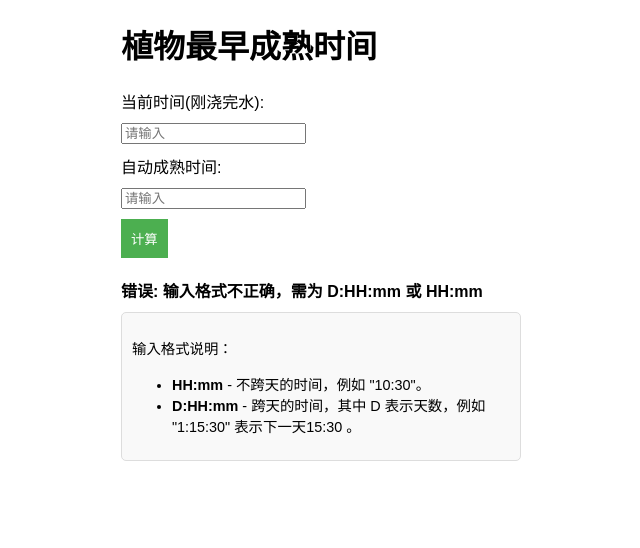
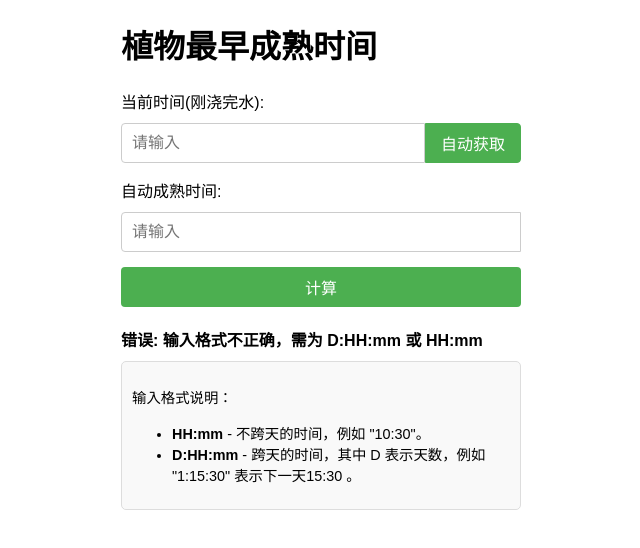
Before and after one commit to gsbsdjz/gsbsdjz.github.io, a plain HTML site: page index.html in a window 1280 px wide. Both pictures are taken after a click on the button "计算". Shown: the whole page, without its empty margins (319-959 px from the left). Drawn offline with Linux system fonts and the light colour scheme.

Commit message:
Update index.html

```diff
--- a/index.html
+++ b/index.html
@@ -9,45 +9,64 @@
             font-family: Arial, sans-serif;
             margin: 20px;
         }
+
         .container {
             max-width: 400px;
             margin: 0 auto;
         }
-        label, input {
+
+        label {
             display: block;
             margin-bottom: 10px;
         }
+
+        .input-group {
+            display: flex;
+            margin-bottom: 15px;
+        }
+
+        input {
+            flex: 1;
+            padding: 0 10px;
+            font-size: 16px;
+            height: 40px;
+            box-sizing: border-box;
+            border: 1px solid #ccc;
+            border-radius: 4px;
+        }
+
+        .input-group input {
+            border-radius: 4px 0 0 4px; /* 左侧圆角 */
+        }
+
         button {
-            padding: 10px;
+            height: 40px;
+            padding: 0 15px;
+            font-size: 16px;
             background-color: #4CAF50;
             color: white;
-            border: none;
+            border: 1px solid #4CAF50;
+            border-radius: 0 4px 4px 0; /* 右侧圆角 */
             cursor: pointer;
         }
+
         button:hover {
             background-color: #45a049;
         }
+
         .result {
             margin-top: 20px;
             font-weight: bold;
         }
+
         .format-info {
-            display: block; /* 直接显示 */
+            display: block;
             margin-top: 10px;
             font-size: 0.9em;
             background-color: #f9f9f9;
             padding: 10px;
             border: 1px solid #ddd;
             border-radius: 5px;
-        }
-        .format-link {
-            color: #007BFF;
-            text-decoration: underline;
-            cursor: pointer;
-            margin-left: 10px;
-        }
-        .format-link:hover {
-            color: #0056b3;
         }
     </style>
 </head>
@@ -57,14 +76,20 @@
     <h1>植物最早成熟时间</h1>
 
     <label for="currentTime">当前时间(刚浇完水):</label>
-    <div style="display: flex; align-items: center;">
+    <div class="input-group">
         <input type="text" id="currentTime" placeholder="请输入">
+        <button onclick="fillCurrentTime()">自动获取</button>
     </div>
 
     <label for="autoMatureTime">自动成熟时间:</label>
+    <div class="input-group">
         <input type="text" id="autoMatureTime" placeholder="请输入">
+    </div>
 
-    <button onclick="calculateMaturity()">计算</button>
+    <button onclick="calculateMaturity()"
+            style="width: 100%; height: 40px; background-color: #4CAF50; color: white; border: none; border-radius: 4px; font-size: 16px;">
+        计算
+    </button>
 
     <div class="result" id="result"></div>
 
@@ -78,48 +103,39 @@
 </div>
 
 <script>
+    function fillCurrentTime() {
+        const now = new Date();
+        const hours = String(now.getHours()).padStart(2, '0');
+        const minutes = String(now.getMinutes()).padStart(2, '0');
+        document.getElementById('currentTime').value = `${hours}:${minutes}`;
+    }
+
     function parseTime(inputStr) {
         const parts = inputStr.split(':');
-
         if (parts.length === 3) {
-        // 解析 D:HH:MM 格式
             const days = parseInt(parts[0], 10);
             const hours = parseInt(parts[1], 10);
             const minutes = parseInt(parts[2], 10);
-        return { totalHours: days * 24 + hours, minutes: minutes };
+            return {totalHours: days * 24 + hours, minutes: minutes};
         } else if (parts.length === 2) {
-        // 解析 HH:MM 格式
             const hours = parseInt(parts[0], 10);
             const minutes = parseInt(parts[1], 10);
-        return { totalHours: hours, minutes: minutes };
+            return {totalHours: hours, minutes: minutes};
         } else {
             throw new Error("输入格式不正确，需为 D:HH:mm 或 HH:mm");
         }
     }
 
-function formatTime(hours, minutes) {
-    if (hours >= 24) {
-        const days = Math.floor(hours / 24);
-        hours = hours % 24;
-        return `${days}:${String(hours).padStart(2, '0')}:${String(minutes).padStart(2, '0')}`;
-    } else {
-        return `${String(hours).padStart(2, '0')}:${String(minutes).padStart(2, '0')}`;
-    }
-}
-
     function calculateMatureTime(yHours, yMinutes, zHours, zMinutes) {
-    // 将当前时间和自动成熟时间转换为分钟
         const yTotalMinutes = yHours * 60 + yMinutes;
         const zTotalMinutes = zHours * 60 + zMinutes;
 
-    // 使用公式 x = (4z + y) / 5
         const xTotalMinutes = Math.floor((4 * zTotalMinutes + yTotalMinutes) / 5);
 
-    // 将 x 转换为小时和分钟
         const xHours = Math.floor(xTotalMinutes / 60);
         const xMinutes = xTotalMinutes % 60;
 
-    return { hours: xHours, minutes: xMinutes };
+        return {hours: xHours, minutes: xMinutes};
     }
 
     function calculateMaturity() {
@@ -127,15 +143,18 @@ function calculateMaturity() {
         const autoMatureTimeInput = document.getElementById('autoMatureTime').value;
 
         try {
-        // 解析用户输入的当前时间和自动成熟时间
             const currentTime = parseTime(currentTimeInput);
             const autoMatureTime = parseTime(autoMatureTimeInput);
 
-        // 计算最早成熟时间
             const matureTime = calculateMatureTime(currentTime.totalHours, currentTime.minutes, autoMatureTime.totalHours, autoMatureTime.minutes);
-
-        // 输出结果
-        const result = formatTime(matureTime.hours, matureTime.minutes);
+            let result;
+            if (matureTime.hours >= 24) {
+                const days = Math.floor(matureTime.hours / 24);
+                const hours = matureTime.hours % 24;
+                result = `${days}:${String(hours).padStart(2, '0')}:${String(matureTime.minutes).padStart(2, '0')}`;
+            } else {
+                result = `${String(matureTime.hours).padStart(2, '0')}:${String(matureTime.minutes).padStart(2, '0')}`;
+            }
             document.getElementById('result').textContent = `最早成熟时间为: ${result}`;
         } catch (error) {
             document.getElementById('result').textContent = `错误: ${error.message}`;
```
Lines whose indentation alone changed are shown as unchanged.
